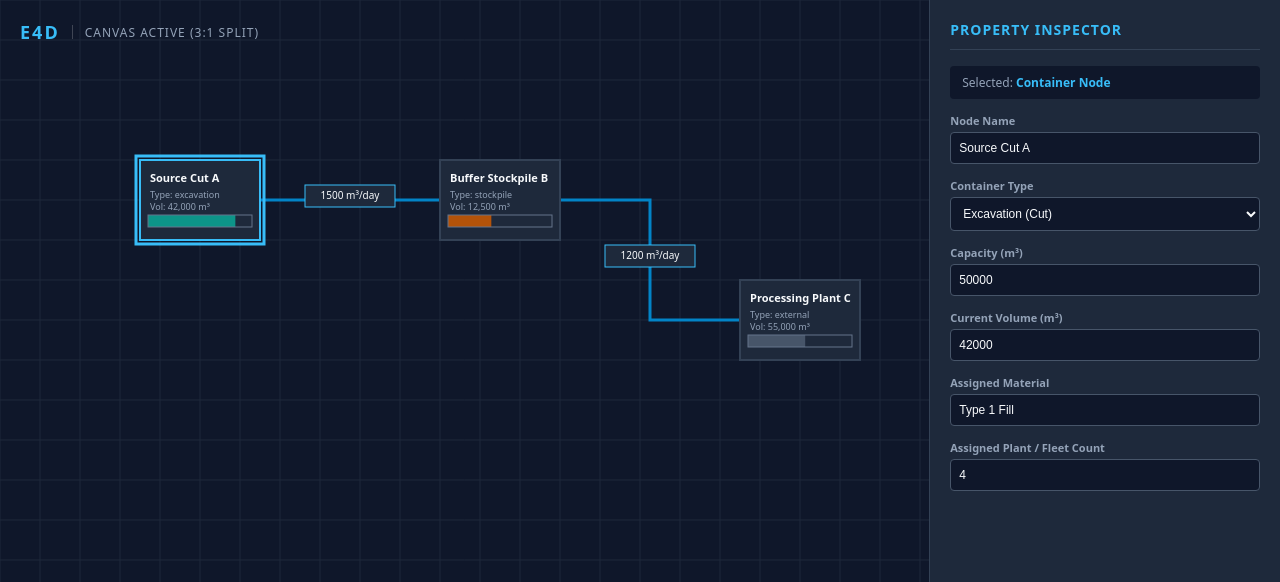
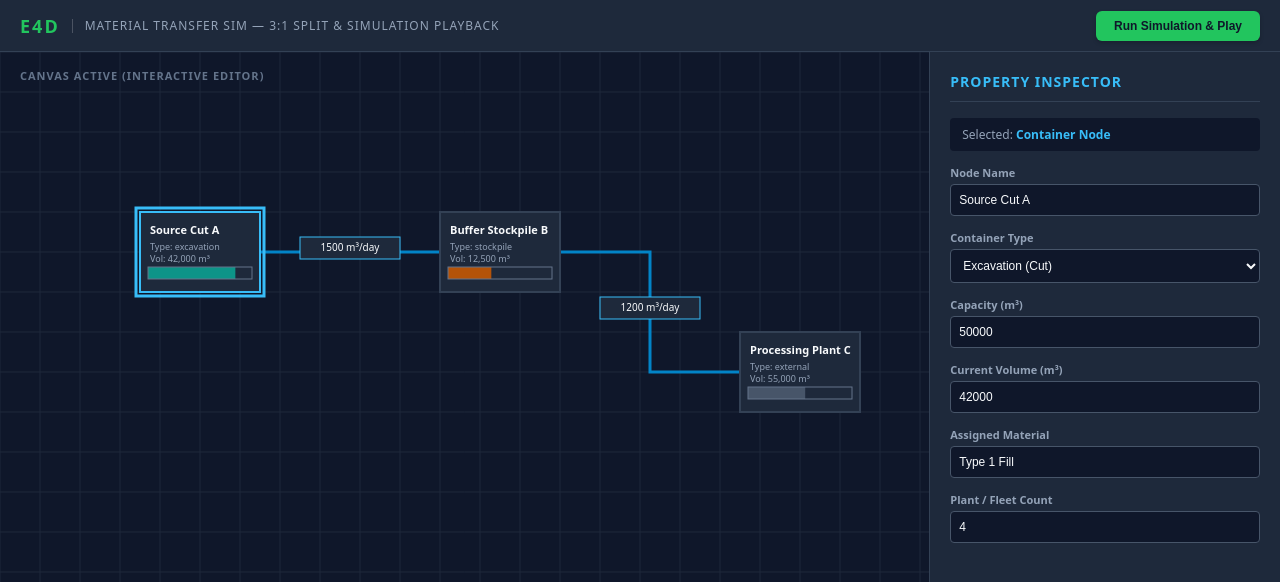
Before and after one commit to basilcroutons/MaterialTransferSim, a React (Vite) app: page / in a window 1280 px wide. Shown: the top 582 px of the page. Built offline with nearby package versions, Linux system fonts and the light colour scheme.

Commit message:
Phase2-recombine-simulator-2c

```diff
--- a/package.json
+++ b/package.json
@@ -1,7 +1,7 @@
 {
   "name": "material-transfer-sim",
   "private": true,
-  "version": "0.3.0",
+  "version": "0.4.0",
   "type": "module",
   "scripts": {
     "dev": "vite",
--- a/src/App.tsx
+++ b/src/App.tsx
@@ -1,27 +1,28 @@
 import React, { useState, useRef, useEffect } from 'react';
-import { ContainerNode, TransferLink, ContainerType } from './models/types';
+import { CanvasViewModel } from './viewmodel/CanvasViewModel';
+import { ContainerNode, TransferLink } from './models/types';
 
 export default function App() {
-  const [nodes, setNodes] = useState<ContainerNode[]>([
-    { id: 'node-1', name: 'Source Cut A', type: 'excavation', x: 140, y: 160, capacity: 50000, currentVolume: 42000, materialType: 'Type 1 Fill', plantCount: 4 },
-    { id: 'node-2', name: 'Buffer Stockpile B', type: 'stockpile', x: 440, y: 160, capacity: 30000, currentVolume: 12500, materialType: 'Type 1 Fill', plantCount: 2 },
-    { id: 'node-3', name: 'Processing Plant C', type: 'external', x: 740, y: 280, capacity: 100000, currentVolume: 55000, materialType: 'Crushed Aggregate', plantCount: 6 },
-  ]);
-
-  const [links, setLinks] = useState<TransferLink[]>([
-    { id: 'link-1', sourceId: 'node-1', targetId: 'node-2', dailyRate: 1500, fleetCount: 5 },
-    { id: 'link-2', sourceId: 'node-2', targetId: 'node-3', dailyRate: 1200, fleetCount: 4 },
-  ]);
-
+  const [vm] = useState(() => new CanvasViewModel());
   const [selectedEntity, setSelectedEntity] = useState<{ type: 'node' | 'link'; id: string } | null>({ type: 'node', id: 'node-1' });
+  const [isPlayback, setIsPlayback] = useState<boolean>(false);
+  const [currentDay, setCurrentDay] = useState<number>(0);
   const [isDraggingNode, setIsDraggingNode] = useState<string | null>(null);
   const [dragOffset, setDragOffset] = useState<{ x: number; y: number }>({ x: 0, y: 0 });
 
+  const [, setForceTick] = useState(0);
+  const triggerRender = () => setForceTick(t => t + 1);
+
   const canvasRef = useRef<HTMLCanvasElement | null>(null);
+
+  const nodes = vm.getNodes();
+  const links = vm.getLinks();
+  const currentFrame = vm.getCurrentFrame();
 
   const selectedNode = selectedEntity?.type === 'node' ? nodes.find(n => n.id === selectedEntity.id) : null;
   const selectedLink = selectedEntity?.type === 'link' ? links.find(l => l.id === selectedEntity.id) : null;
 
+  // Handle Canvas Rendering
   useEffect(() => {
     const canvas = canvasRef.current;
     if (!canvas) return;
@@ -55,6 +56,8 @@ export default function App() {
       if (!source || !target) return;
 
       const isSelected = selectedEntity?.type === 'link' && selectedEntity.id === link.id;
+      const linkFlow = isPlayback ? (currentFrame?.linkFlows[link.id] || 0) : link.dailyRate;
+      const isActive = isPlayback && linkFlow > 0;
 
       ctx.beginPath();
       ctx.moveTo(source.x + 60, source.y + 40);
@@ -63,23 +66,29 @@ export default function App() {
       ctx.lineTo(midX, target.y + 40);
       ctx.lineTo(target.x + 60, target.y + 40);
 
-      ctx.strokeStyle = isSelected ? '#38bdf8' : '#0284c7';
-      ctx.lineWidth = isSelected ? 5 : 3;
+      ctx.strokeStyle = isSelected ? '#38bdf8' : isActive ? '#22c55e' : '#0284c7';
+      ctx.lineWidth = isSelected ? 5 : isActive ? 4 : 3;
+      if (isActive) {
+        ctx.setLineDash([6, 6]);
+      } else {
+        ctx.setLineDash([]);
+      }
       ctx.stroke();
+      ctx.setLineDash([]); // Reset
 
-      // Badge
+      // Rate Badge
       const badgeX = midX;
       const badgeY = (source.y + target.y) / 2 + 35;
       ctx.fillStyle = isSelected ? '#0369a1' : '#1e293b';
-      ctx.fillRect(badgeX - 45, badgeY - 10, 90, 22);
+      ctx.fillRect(badgeX - 50, badgeY - 10, 100, 22);
       ctx.strokeStyle = '#38bdf8';
       ctx.lineWidth = 1;
-      ctx.strokeRect(badgeX - 45, badgeY - 10, 90, 22);
+      ctx.strokeRect(badgeX - 50, badgeY - 10, 100, 22);
 
       ctx.fillStyle = '#f8fafc';
       ctx.font = '10px system-ui, sans-serif';
       ctx.textAlign = 'center';
-      ctx.fillText(`${link.dailyRate} m³/day`, badgeX, badgeY + 4);
+      ctx.fillText(isPlayback ? `${linkFlow} m³/day` : `${link.dailyRate} m³/day`, badgeX, badgeY + 4);
     });
 
     // Nodes
@@ -87,6 +96,8 @@ export default function App() {
       const isSelected = selectedEntity?.type === 'node' && selectedEntity.id === node.id;
       const width = 120;
       const height = 80;
+      const liveVol = isPlayback && currentFrame ? (currentFrame.nodeVolumes[node.id] ?? node.currentVolume) : node.currentVolume;
+      const fillPct = Math.min(1, Math.max(0, liveVol / node.capacity));
 
       if (isSelected) {
         ctx.strokeStyle = '#38bdf8';
@@ -100,7 +111,7 @@ export default function App() {
       ctx.lineWidth = 2;
       ctx.strokeRect(node.x, node.y, width, height);
 
-      const fillPct = Math.min(1, Math.max(0, node.currentVolume / node.capacity));
+      // Fill Bar
       ctx.fillStyle = node.type === 'excavation' ? '#0d9488' : node.type === 'stockpile' ? '#b45309' : '#475569';
       ctx.fillRect(node.x + 8, node.y + 55, (width - 16) * fillPct, 12);
 
@@ -116,11 +127,13 @@ export default function App() {
       ctx.fillStyle = '#94a3b8';
       ctx.font = '9px system-ui, sans-serif';
       ctx.fillText(`Type: ${node.type}`, node.x + 10, node.y + 38);
-      ctx.fillText(`Vol: ${node.currentVolume.toLocaleString()} m³`, node.x + 10, node.y + 50);
+      ctx.fillText(`Vol: ${Math.round(liveVol).toLocaleString()} m³`, node.x + 10, node.y + 50);
     });
-  }, [nodes, links, selectedEntity]);
+  }, [nodes, links, selectedEntity, isPlayback, currentFrame]);
 
   const handleMouseDown = (e: React.MouseEvent<HTMLCanvasElement>) => {
+    if (isPlayback) return; // Lock editing during playback
+
     const canvas = canvasRef.current;
     if (!canvas) return;
     const rect = canvas.getBoundingClientRect();
@@ -144,7 +157,7 @@ export default function App() {
       if (!source || !target) return false;
       const midX = (source.x + target.x) / 2 + 60;
       const badgeY = (source.y + target.y) / 2 + 35;
-      return mouseX >= midX - 45 && mouseX <= midX + 45 && mouseY >= badgeY - 10 && mouseY <= badgeY + 12;
+      return mouseX >= midX - 50 && mouseX <= midX + 50 && mouseY >= badgeY - 10 && mouseY <= badgeY + 12;
     });
 
     if (clickedLink) {
@@ -156,62 +169,137 @@ export default function App() {
   };
 
   const handleMouseMove = (e: React.MouseEvent<HTMLCanvasElement>) => {
-    if (!isDraggingNode) return;
+    if (!isDraggingNode || isPlayback) return;
     const canvas = canvasRef.current;
     if (!canvas) return;
     const rect = canvas.getBoundingClientRect();
     const mouseX = e.clientX - rect.left;
     const mouseY = e.clientY - rect.top;
 
-    setNodes(prev => prev.map(n => {
+    nodes.forEach(n => {
       if (n.id === isDraggingNode) {
-        return {
-          ...n,
-          x: Math.round((mouseX - dragOffset.x) / 20) * 20,
-          y: Math.round((mouseY - dragOffset.y) / 20) * 20,
-        };
+        n.x = Math.round((mouseX - dragOffset.x) / 20) * 20;
+        n.y = Math.round((mouseY - dragOffset.y) / 20) * 20;
       }
-      return n;
-    }));
+    });
+    triggerRender();
   };
 
   const handleMouseUp = () => setIsDraggingNode(null);
 
+  const togglePlayback = () => {
+    const nextState = !isPlayback;
+    setIsPlayback(nextState);
+    vm.setPlayback(nextState);
+    if (nextState) {
+      setCurrentDay(0);
+      vm.setFrameIndex(0);
+      setSelectedEntity(null);
+    }
+    triggerRender();
+  };
+
+  const handleSliderChange = (e: React.ChangeEvent<HTMLInputElement>) => {
+    const day = parseInt(e.target.value, 10);
+    setCurrentDay(day);
+    vm.setFrameIndex(day);
+    triggerRender();
+  };
+
   const updateNode = (field: keyof ContainerNode, val: any) => {
-    if (!selectedNode) return;
-    setNodes(prev => prev.map(n => n.id === selectedNode.id ? { ...n, [field]: val } : n));
+    if (!selectedNode || isPlayback) return;
+    (selectedNode as any)[field] = val;
+    vm.recalculateSimulation();
+    triggerRender();
   };
 
   const updateLink = (field: keyof TransferLink, val: any) => {
-    if (!selectedLink) return;
-    setLinks(prev => prev.map(l => l.id === selectedLink.id ? { ...l, [field]: val } : l));
+    if (!selectedLink || isPlayback) return;
+    (selectedLink as any)[field] = val;
+    vm.recalculateSimulation();
+    triggerRender();
   };
 
   return (
-    <div style={{ display: 'flex', width: '100vw', height: '100vh', overflow: 'hidden', backgroundColor: '#0f172a', fontFamily: 'system-ui, sans-serif' }}>
+    <div style={{ display: 'flex', flexDirection: 'column', width: '100vw', height: '100vh', overflow: 'hidden', backgroundColor: '#0f172a', fontFamily: 'system-ui, sans-serif' }}>
 
-      {/* LEFT: 3/4 Canvas */}
+      {/* Top Header */}
+      <header style={{ height: '52px', backgroundColor: '#1e293b', borderBottom: '1px solid #334155', display: 'flex', alignItems: 'center', justifyContent: 'space-between', padding: '0 20px', boxSizing: 'border-box' }}>
+        <div style={{ display: 'flex', alignItems: 'center', gap: '12px' }}>
+          <span style={{ fontSize: '18px', fontWeight: 800, letterSpacing: '2px', color: '#22c55e' }}>E4D</span>
+          <span style={{ height: '14px', width: '1px', backgroundColor: 'rgba(255, 255, 255, 0.2)' }} />
+          <span style={{ fontSize: '12px', fontWeight: 500, letterSpacing: '1px', color: '#94a3b8', textTransform: 'uppercase' }}>Material Transfer Sim — 3:1 Split & Simulation Playback</span>
+        </div>
+        <div>
+          <button
+            onClick={togglePlayback}
+            style={{
+              backgroundColor: isPlayback ? '#ef4444' : '#22c55e',
+              color: isPlayback ? '#ffffff' : '#0f172a',
+              border: 'none',
+              padding: '8px 18px',
+              borderRadius: '6px',
+              fontWeight: 'bold',
+              cursor: 'pointer',
+              fontSize: '12px',
+              boxShadow: '0 2px 4px rgba(0,0,0,0.2)'
+            }}
+          >
+            {isPlayback ? 'Exit Playback Mode' : 'Run Simulation & Play'}
+          </button>
+        </div>
+      </header>
+
+      {/* Main Workspace (3:1 Split) */}
+      <div style={{ display: 'flex', flex: 1, overflow: 'hidden' }}>
+
+        {/* LEFT: 3/4 Canvas Area */}
         <div style={{ flex: 3, position: 'relative', height: '100%' }}>
-        <div style={{ position: 'absolute', top: '20px', left: '20px', pointerEvents: 'none', display: 'flex', alignItems: 'center', gap: '12px', zIndex: 10 }}>
-          <span style={{ fontSize: '18px', fontWeight: 800, letterSpacing: '2px', color: '#38bdf8' }}>E4D</span>
-          <span style={{ height: '14px', width: '1px', backgroundColor: 'rgba(255, 255, 255, 0.2)' }} />
-          <span style={{ fontSize: '12px', fontWeight: 500, letterSpacing: '1px', color: '#94a3b8', textTransform: 'uppercase' }}>Canvas Active (3:1 Split)</span>
+          <div style={{ position: 'absolute', top: '16px', left: '20px', pointerEvents: 'none', display: 'flex', alignItems: 'center', gap: '12px', zIndex: 10 }}>
+            <span style={{ fontSize: '11px', fontWeight: 600, letterSpacing: '1px', color: isPlayback ? '#eab308' : '#64748b', textTransform: 'uppercase' }}>
+              {isPlayback ? `[PLAYBACK ACTIVE — DAY ${currentDay} / 30 — EDITING LOCKED]` : 'Canvas Active (Interactive Editor)'}
+            </span>
           </div>
+
           <canvas
             ref={canvasRef}
             onMouseDown={handleMouseDown}
             onMouseMove={handleMouseMove}
             onMouseUp={handleMouseUp}
-          style={{ display: 'block', width: '100%', height: '100%', cursor: isDraggingNode ? 'grabbing' : 'default' }}
+            style={{ display: 'block', width: '100%', height: '100%', cursor: isPlayback ? 'default' : (isDraggingNode ? 'grabbing' : 'default') }}
           />
         </div>
 
-      {/* RIGHT: 1/4 Property Inspector Sidebar */}
-      <div style={{ flex: 1, backgroundColor: '#1e293b', borderLeft: '1px solid #334155', display: 'flex', flexDirection: 'column', color: '#f8fafc', padding: '20px', boxSizing: 'border-box', overflowY: 'auto', minWidth: '280px' }}>
+        {/* RIGHT: 1/4 Property Inspector & Alerts Sidebar */}
+        <div style={{ flex: 1, backgroundColor: '#1e293b', borderLeft: '1px solid #334155', display: 'flex', flexDirection: 'column', color: '#f8fafc', padding: '20px', boxSizing: 'border-box', overflowY: 'auto', minWidth: '300px' }}>
           <div style={{ fontSize: '14px', fontWeight: 700, letterSpacing: '1px', color: '#38bdf8', textTransform: 'uppercase', marginBottom: '16px', borderBottom: '1px solid #334155', paddingBottom: '10px' }}>
-          Property Inspector
+            {isPlayback ? `Simulation Telemetry (Day ${currentDay})` : 'Property Inspector'}
           </div>
 
+          {isPlayback ? (
+            <div style={{ display: 'flex', flexDirection: 'column', gap: '16px' }}>
+              <div style={{ backgroundColor: '#0f172a', padding: '12px', borderRadius: '6px', border: '1px solid #334155' }}>
+                <div style={{ fontSize: '11px', color: '#94a3b8', fontWeight: 600, marginBottom: '4px' }}>TIMELINE STATUS</div>
+                <div style={{ fontSize: '14px', fontWeight: 'bold', color: '#22c55e' }}>Day {currentDay} of 30</div>
+              </div>
+
+              <div>
+                <div style={{ fontSize: '12px', fontWeight: 700, color: '#eab308', marginBottom: '8px' }}>Active Alerts & Triggers</div>
+                {currentFrame && currentFrame.alerts.length > 0 ? (
+                  currentFrame.alerts.map((alert, idx) => (
+                    <div key={idx} style={{ backgroundColor: '#451a03', border: '1px solid #f59e0b', color: '#fde047', padding: '8px 10px', borderRadius: '4px', marginBottom: '6px', fontSize: '11px' }}>
+                      {alert}
+                    </div>
+                  ))
+                ) : (
+                  <div style={{ color: '#64748b', fontSize: '12px', backgroundColor: '#0f172a', padding: '10px', borderRadius: '4px' }}>
+                    No triggers or capacity warnings on Day {currentDay}.
+                  </div>
+                )}
+              </div>
+            </div>
+          ) : (
+            <>
               {selectedNode && (
                 <div style={{ display: 'flex', flexDirection: 'column', gap: '14px' }}>
                   <div style={{ fontSize: '12px', color: '#94a3b8', backgroundColor: '#0f172a', padding: '8px 12px', borderRadius: '4px' }}>
@@ -223,7 +311,7 @@ export default function App() {
                   </div>
                   <div style={{ display: 'flex', flexDirection: 'column', gap: '4px' }}>
                     <label style={{ fontSize: '11px', color: '#94a3b8', fontWeight: 600 }}>Container Type</label>
-              <select value={selectedNode.type} onChange={e => updateNode('type', e.target.value as ContainerType)} style={{ backgroundColor: '#0f172a', border: '1px solid #475569', borderRadius: '4px', color: '#f8fafc', padding: '8px', fontSize: '12px' }}>
+                    <select value={selectedNode.type} onChange={e => updateNode('type', e.target.value as any)} style={{ backgroundColor: '#0f172a', border: '1px solid #475569', borderRadius: '4px', color: '#f8fafc', padding: '8px', fontSize: '12px' }}>
                       <option value="excavation">Excavation (Cut)</option>
                       <option value="stockpile">Stockpile (Fill)</option>
                       <option value="null">Null Junction</option>
@@ -243,7 +331,7 @@ export default function App() {
                     <input type="text" value={selectedNode.materialType} onChange={e => updateNode('materialType', e.target.value)} style={{ backgroundColor: '#0f172a', border: '1px solid #475569', borderRadius: '4px', color: '#f8fafc', padding: '8px', fontSize: '12px' }} />
                   </div>
                   <div style={{ display: 'flex', flexDirection: 'column', gap: '4px' }}>
-              <label style={{ fontSize: '11px', color: '#94a3b8', fontWeight: 600 }}>Assigned Plant / Fleet Count</label>
+                    <label style={{ fontSize: '11px', color: '#94a3b8', fontWeight: 600 }}>Plant / Fleet Count</label>
                     <input type="number" value={selectedNode.plantCount} onChange={e => updateNode('plantCount', Number(e.target.value))} style={{ backgroundColor: '#0f172a', border: '1px solid #475569', borderRadius: '4px', color: '#f8fafc', padding: '8px', fontSize: '12px' }} />
                   </div>
                 </div>
@@ -252,22 +340,18 @@ export default function App() {
               {selectedLink && (
                 <div style={{ display: 'flex', flexDirection: 'column', gap: '14px' }}>
                   <div style={{ fontSize: '12px', color: '#94a3b8', backgroundColor: '#0f172a', padding: '8px 12px', borderRadius: '4px' }}>
-              Selected: <strong style={{ color: '#38bdf8' }}>Transfer Link (Polyline)</strong>
+                    Selected: <strong style={{ color: '#38bdf8' }}>Transfer Link</strong>
                   </div>
                   <div style={{ display: 'flex', flexDirection: 'column', gap: '4px' }}>
-              <label style={{ fontSize: '11px', color: '#94a3b8', fontWeight: 600 }}>Source Node ID</label>
-              <input type="text" disabled value={selectedLink.sourceId} style={{ backgroundColor: '#0f172a', border: '1px solid #334155', borderRadius: '4px', color: '#64748b', padding: '8px', fontSize: '12px' }} />
+                    <label style={{ fontSize: '11px', color: '#94a3b8', fontWeight: 600 }}>Source / Target</label>
+                    <input type="text" disabled value={`${selectedLink.sourceId} ➔ ${selectedLink.targetId}`} style={{ backgroundColor: '#0f172a', border: '1px solid #334155', borderRadius: '4px', color: '#64748b', padding: '8px', fontSize: '12px' }} />
                   </div>
                   <div style={{ display: 'flex', flexDirection: 'column', gap: '4px' }}>
-              <label style={{ fontSize: '11px', color: '#94a3b8', fontWeight: 600 }}>Target Node ID</label>
-              <input type="text" disabled value={selectedLink.targetId} style={{ backgroundColor: '#0f172a', border: '1px solid #334155', borderRadius: '4px', color: '#64748b', padding: '8px', fontSize: '12px' }} />
-            </div>
-            <div style={{ display: 'flex', flexDirection: 'column', gap: '4px' }}>
-              <label style={{ fontSize: '11px', color: '#94a3b8', fontWeight: 600 }}>Target Daily Rate (m³/day)</label>
+                    <label style={{ fontSize: '11px', color: '#94a3b8', fontWeight: 600 }}>Daily Rate (m³/day)</label>
                     <input type="number" value={selectedLink.dailyRate} onChange={e => updateLink('dailyRate', Number(e.target.value))} style={{ backgroundColor: '#0f172a', border: '1px solid #475569', borderRadius: '4px', color: '#f8fafc', padding: '8px', fontSize: '12px' }} />
                   </div>
                   <div style={{ display: 'flex', flexDirection: 'column', gap: '4px' }}>
-              <label style={{ fontSize: '11px', color: '#94a3b8', fontWeight: 600 }}>Active Fleet / Plant Count</label>
+                    <label style={{ fontSize: '11px', color: '#94a3b8', fontWeight: 600 }}>Fleet Count</label>
                     <input type="number" value={selectedLink.fleetCount} onChange={e => updateLink('fleetCount', Number(e.target.value))} style={{ backgroundColor: '#0f172a', border: '1px solid #475569', borderRadius: '4px', color: '#f8fafc', padding: '8px', fontSize: '12px' }} />
                   </div>
                 </div>
@@ -279,7 +363,28 @@ export default function App() {
                   <div style={{ fontSize: '11px' }}>Click any container node or transfer link badge on the canvas to inspect and edit its properties.</div>
                 </div>
               )}
+            </>
+          )}
         </div>
+      </div>
+
+      {/* Bottom Timeslider Footer (Visible in Playback Mode) */}
+      {isPlayback && (
+        <footer style={{ height: '64px', backgroundColor: '#1e293b', borderTop: '1px solid #334155', display: 'flex', alignItems: 'center', padding: '0 24px', gap: '20px', boxSizing: 'border-box' }}>
+          <div style={{ display: 'flex', flexDirection: 'column', minWidth: '100px' }}>
+            <span style={{ fontSize: '11px', color: '#94a3b8', fontWeight: 600 }}>TIMELINE SCRUBBER</span>
+            <span style={{ fontSize: '14px', fontWeight: 'bold', color: '#22c55e' }}>Day {currentDay} / 30</span>
+          </div>
+          <input
+            type="range"
+            min="0"
+            max="30"
+            value={currentDay}
+            onChange={handleSliderChange}
+            style={{ flex: 1, accentColor: '#22c55e', cursor: 'pointer', height: '6px' }}
+          />
+        </footer>
+      )}
     </div>
   );
 }
--- a/src/simulation/SimEngine.ts
+++ b/src/simulation/SimEngine.ts
@@ -27,12 +27,12 @@ export class SimEngine {
           const maxTransfer = Math.min(link.dailyRate, source.currentVolume);
           const actualTransfer = Math.min(maxTransfer, target.capacity - target.currentVolume);
 
-          if (actualTransfer > 0) {
+          if (day > 0 && actualTransfer > 0) {
             source.currentVolume -= actualTransfer;
             target.currentVolume += actualTransfer;
           }
 
-          linkFlows[link.id] = actualTransfer;
+          linkFlows[link.id] = (day === 0) ? 0 : actualTransfer;
 
           if (target.currentVolume >= target.capacity) {
             alerts.push(`Day ${day}: Node ${target.name} reached capacity!`);
--- a/src/viewmodel/CanvasViewModel.ts
+++ b/src/viewmodel/CanvasViewModel.ts
@@ -6,6 +6,7 @@ export class CanvasViewModel {
   private links: TransferLink[];
   private frames: SimFrame[] = [];
   private currentFrameIndex: number = 0;
+  private isPlayback: boolean = false;
 
   constructor() {
     this.nodes = [
@@ -31,7 +32,19 @@ export class CanvasViewModel {
   public getLinks(): TransferLink[] { return this.links; }
   public getFrames(): SimFrame[] { return this.frames; }
   public getCurrentFrame(): SimFrame { return this.frames[this.currentFrameIndex] || this.frames[0]; }
+
   public setFrameIndex(index: number): void {
-    if (index >= 0 && index < this.frames.length) this.currentFrameIndex = index;
+    if (index >= 0 && index < this.frames.length) {
+      this.currentFrameIndex = index;
+    }
   }
+
+  public setPlayback(val: boolean): void {
+    this.isPlayback = val;
+    if (val) {
+      this.recalculateSimulation();
+    }
+  }
+
+  public getPlayback(): boolean { return this.isPlayback; }
 }
```
Also changed, not shown: 1 other file (tests, documents, lock files or other folders). Lines whose indentation alone changed are shown as unchanged.
